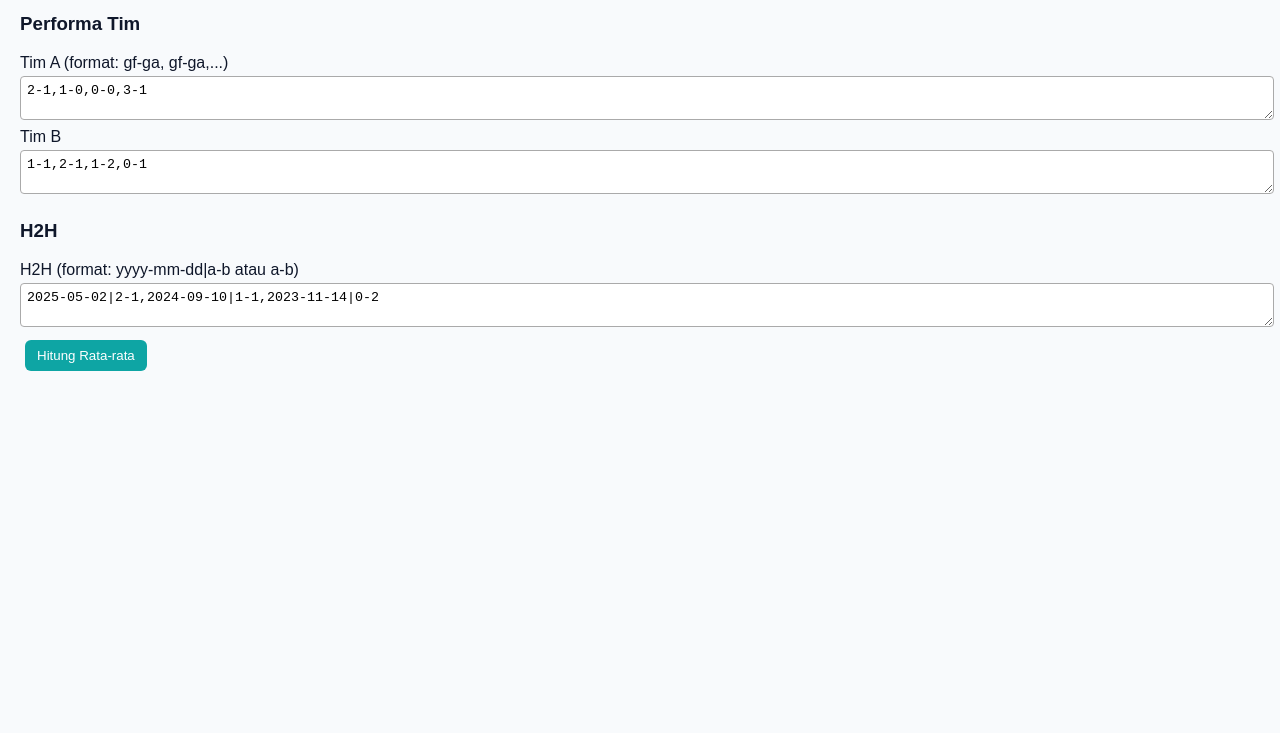
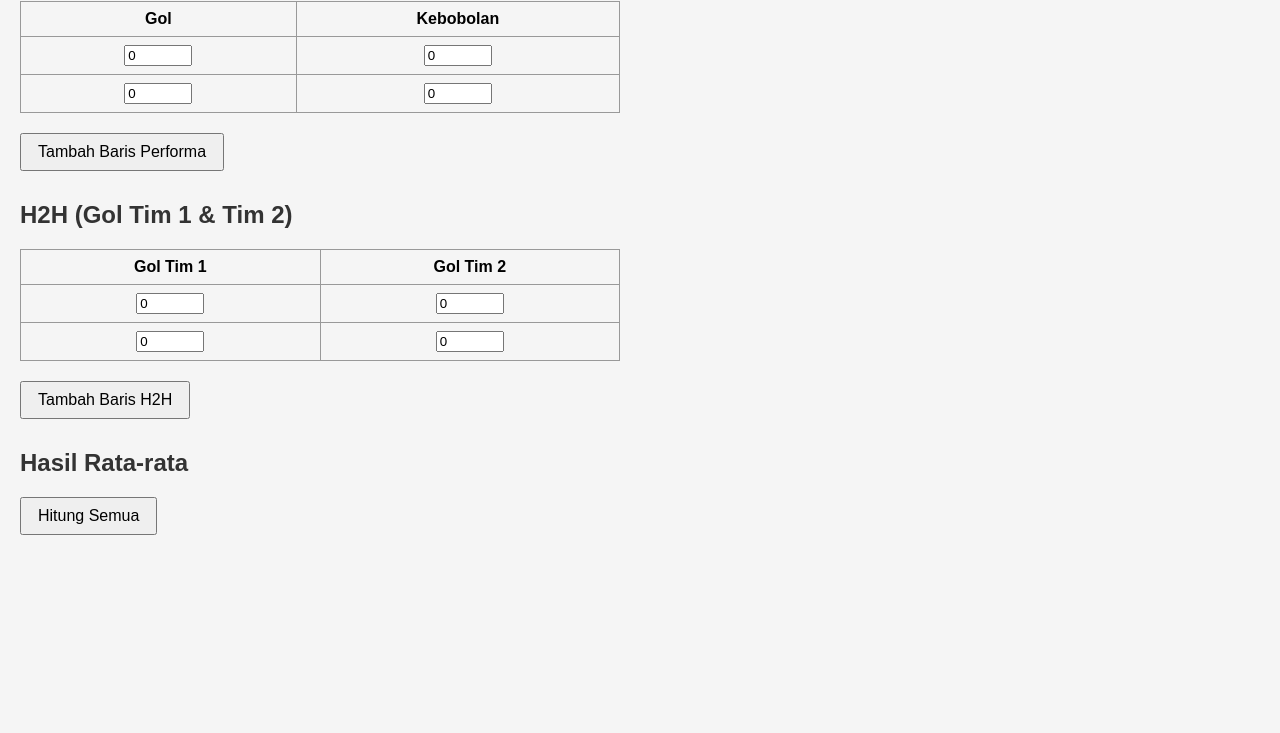
Before and after one commit to Nung101/Analisis_Parlay1, a plain HTML site: page hitung_rata2_gol.html in a window 1280 px wide. Shown: the part 67-800 px from the top of the page. Drawn offline with Linux system fonts and the light colour scheme.

Commit message:
Update hitung_rata2_gol.html

```diff
--- a/hitung_rata2_gol.html
+++ b/hitung_rata2_gol.html
@@ -3,78 +3,118 @@
 <head>
     <meta charset="UTF-8">
     <meta name="viewport" content="width=device-width, initial-scale=1.0">
-<title>Rata-rata GF & GA</title>
+    <title>Analisis Gol & Kebobolan</title>
     <style>
-body{font-family:sans-serif;margin:20px;background:#f8fafc;color:#0f172a}
-input,textarea{width:100%;padding:6px;margin:4px 0;border-radius:4px;border:1px solid #aaa}
-button{padding:8px 12px;margin:5px;border:none;border-radius:6px;background:#0ea5a4;color:#fff;cursor:pointer}
-table{border-collapse:collapse;width:100%;margin-top:10px}
-th,td{border:1px solid #ccc;padding:6px;text-align:center}
+        body { font-family: Arial, sans-serif; margin: 20px; background-color: #f5f5f5; }
+        h2 { color: #333; }
+        table { width: 100%; max-width: 600px; border-collapse: collapse; margin-bottom: 20px; }
+        table, th, td { border: 1px solid #999; }
+        th, td { padding: 8px; text-align: center; }
+        input[type="number"] { width: 60px; }
+        button { padding: 8px 16px; font-size: 16px; cursor: pointer; margin-bottom: 10px; }
+        .result { font-weight: bold; margin-top: 10px; }
     </style>
 </head>
 <body>
-<h1>Rata-rata Gol & Kebobolan</h1>
 
-<h3>Performa Tim</h3>
-<label>Tim A (format: gf-ga, gf-ga,...)</label>
-<textarea id="formA" rows="2">2-1,1-0,0-0,3-1</textarea>
-<label>Tim B</label>
-<textarea id="formB" rows="2">1-1,2-1,1-2,0-1</textarea>
+    <h2>Performa Tim (Gol & Kebobolan)</h2>
+    <table id="teamTable">
+        <thead>
+            <tr>
+                <th>Gol</th>
+                <th>Kebobolan</th>
+            </tr>
+        </thead>
+        <tbody>
+            <tr>
+                <td><input type="number" class="gol" value="0"></td>
+                <td><input type="number" class="kebobolan" value="0"></td>
+            </tr>
+            <tr>
+                <td><input type="number" class="gol" value="0"></td>
+                <td><input type="number" class="kebobolan" value="0"></td>
+            </tr>
+        </tbody>
+    </table>
+    <button onclick="tambahBarisPerforma()">Tambah Baris Performa</button>
 
-<h3>H2H</h3>
-<label>H2H (format: yyyy-mm-dd|a-b atau a-b)</label>
-<textarea id="h2h" rows="2">2025-05-02|2-1,2024-09-10|1-1,2023-11-14|0-2</textarea>
+    <h2>H2H (Gol Tim 1 & Tim 2)</h2>
+    <table id="h2hTable">
+        <thead>
+            <tr>
+                <th>Gol Tim 1</th>
+                <th>Gol Tim 2</th>
+            </tr>
+        </thead>
+        <tbody>
+            <tr>
+                <td><input type="number" class="gol1" value="0"></td>
+                <td><input type="number" class="gol2" value="0"></td>
+            </tr>
+            <tr>
+                <td><input type="number" class="gol1" value="0"></td>
+                <td><input type="number" class="gol2" value="0"></td>
+            </tr>
+        </tbody>
+    </table>
+    <button onclick="tambahBarisH2H()">Tambah Baris H2H</button>
 
-<button id="calc">Hitung Rata-rata</button>
-
-<div id="results" style="margin-top:20px"></div>
+    <h2>Hasil Rata-rata</h2>
+    <button onclick="hitungSemua()">Hitung Semua</button>
+    <div class="result" id="hasilSemua"></div>
 
     <script>
-// Utility parsing
-function parseScores(txt){
-    return txt.split(',').map(s=>s.trim()).filter(Boolean)
-        .map(p=>{
-            const m=p.match(/(\d+)\s*-\s*(\d+)/);
-            return m?{gf:+m[1],ga:+m[2]}:null;
-        }).filter(Boolean);
+        // Tambah baris Performa
+        function tambahBarisPerforma() {
+            const table = document.getElementById('teamTable').getElementsByTagName('tbody')[0];
+            const newRow = table.insertRow();
+            newRow.insertCell(0).innerHTML = '<input type="number" class="gol" value="0">';
+            newRow.insertCell(1).innerHTML = '<input type="number" class="kebobolan" value="0">';
         }
-function mean(arr){ return arr.length? arr.reduce((a,b)=>a+b,0)/arr.length:0; }
 
-document.getElementById('calc').addEventListener('click',()=>{
-    // Form Tim
-    const formA=parseScores(document.getElementById('formA').value);
-    const formB=parseScores(document.getElementById('formB').value);
-    const avgA_GF=mean(formA.map(m=>m.gf)), avgA_GA=mean(formA.map(m=>m.ga));
-    const avgB_GF=mean(formB.map(m=>m.gf)), avgB_GA=mean(formB.map(m=>m.ga));
+        // Tambah baris H2H
+        function tambahBarisH2H() {
+            const table = document.getElementById('h2hTable').getElementsByTagName('tbody')[0];
+            const newRow = table.insertRow();
+            newRow.insertCell(0).innerHTML = '<input type="number" class="gol1" value="0">';
+            newRow.insertCell(1).innerHTML = '<input type="number" class="gol2" value="0">';
+        }
+
+        // Hitung Semua
+        function hitungSemua() {
+            // Performa Tim
+            const gol = document.querySelectorAll('.gol');
+            const kebobolan = document.querySelectorAll('.kebobolan');
+            let totalGol = 0, totalKebobolan = 0;
+            let countPerforma = gol.length;
+
+            gol.forEach((g,i) => {
+                totalGol += parseInt(g.value) || 0;
+                totalKebobolan += parseInt(kebobolan[i].value) || 0;
+            });
+
+            const avgGol = (totalGol / countPerforma).toFixed(2);
+            const avgKebobolan = (totalKebobolan / countPerforma).toFixed(2);
 
             // H2H
-    const h2hTxt=document.getElementById('h2h').value;
-    const h2hArr=h2hTxt.split(',').map(s=>s.trim()).filter(Boolean);
-    let hA=[], hB=[];
-    h2hArr.forEach(p=>{
-        let m=p.match(/(\d{4}-\d{2}-\d{2})\|?(\d+)-(\d+)/);
-        if(m){ hA.push(+m[2]); hB.push(+m[3]); }
-        else{ const n=p.match(/(\d+)-(\d+)/); if(n){ hA.push(+n[1]); hB.push(+n[2]); } }
+            const gol1 = document.querySelectorAll('.gol1');
+            const gol2 = document.querySelectorAll('.gol2');
+            let totalGol1 = 0, totalGol2 = 0;
+            let countH2H = gol1.length;
+
+            gol1.forEach((g,i) => {
+                totalGol1 += parseInt(g.value) || 0;
+                totalGol2 += parseInt(gol2[i].value) || 0;
             });
-    const avgH_GF_A=mean(hA), avgH_GA_A=mean(hB);
-    const avgH_GF_B=mean(hB), avgH_GA_B=mean(hA);
 
-    // Output
-    document.getElementById('results').innerHTML=`
-    <h3>Rata-rata Performa Tim</h3>
-    <table>
-        <tr><th>Tim</th><th>GF</th><th>GA</th></tr>
-        <tr><td>Tim A</td><td>${avgA_GF.toFixed(2)}</td><td>${avgA_GA.toFixed(2)}</td></tr>
-        <tr><td>Tim B</td><td>${avgB_GF.toFixed(2)}</td><td>${avgB_GA.toFixed(2)}</td></tr>
-    </table>
-    <h3>Rata-rata H2H</h3>
-    <table>
-        <tr><th>Tim</th><th>GF</th><th>GA</th></tr>
-        <tr><td>Tim A</td><td>${avgH_GF_A.toFixed(2)}</td><td>${avgH_GA_A.toFixed(2)}</td></tr>
-        <tr><td>Tim B</td><td>${avgH_GF_B.toFixed(2)}</td><td>${avgH_GA_B.toFixed(2)}</td></tr>
-    </table>
-    `;
-});
+            const avgGol1 = (totalGol1 / countH2H).toFixed(2);
+            const avgGol2 = (totalGol2 / countH2H).toFixed(2);
+
+            document.getElementById('hasilSemua').innerText =
+                `Performa Tim: Rata-rata Gol = ${avgGol}, Rata-rata Kebobolan = ${avgKebobolan}\n` +
+                `H2H: Rata-rata Gol Tim 1 = ${avgGol1}, Rata-rata Gol Tim 2 = ${avgGol2}`;
+        }
     </script>
+
 </body>
                                                                     </html>
```
Lines whose indentation alone changed are shown as unchanged.
